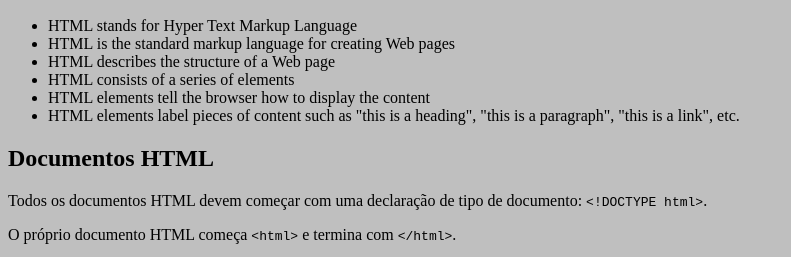
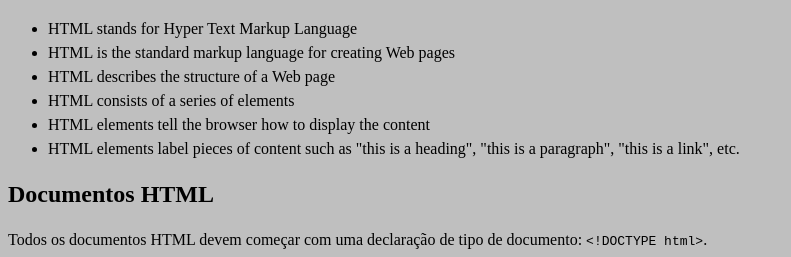
Before and after one commit to EstevaoLocks/meuprimeirosite, a plain HTML site: page reserva.html in a window 1280 px wide. Shown: the part 533-790 px from the top of the page, without its empty margins (0-791 px from the left). Drawn offline with Linux system fonts and the light colour scheme.

Commit message:
espaçamento p, ul e li

```diff
--- a/css/style.css
+++ b/css/style.css
@@ -30,11 +30,19 @@ section {
     background-color: rgb(241, 214, 226);
 }
 
+footer {
+    background-color: rgb(112, 48, 160);
+    padding: 3%;
+}
+
 .titulo {
     line-height: 3;
 }
 
-footer {
-    background-color: rgb(112, 48, 160);
-    padding: 3%;
+p {
+    line-height: 1.5;
 }
+
+ul li {
+    line-height: 1.5;
+}
```
Also changed, not shown: index.html (+1 -1 lines).
